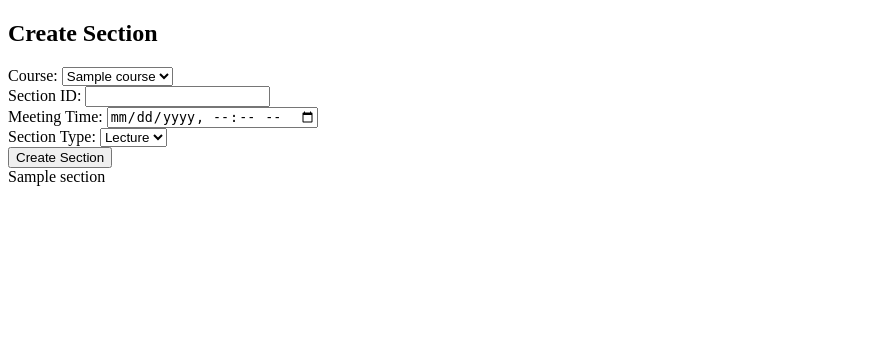
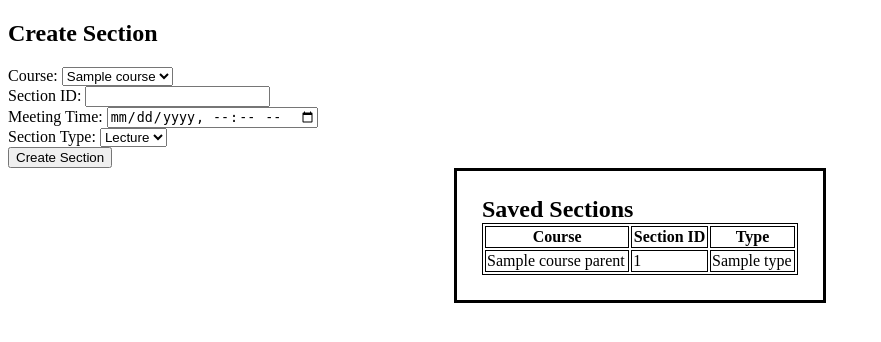
Before and after one commit to ademar-gamero/TA-Web-Application, a Django app: template templates/create_section.html in a window 1280 px wide. Shown: the top 342 px of the page, without its empty margins (0-881 px from the left). Run offline with Django 3.2, Linux system fonts and the light colour scheme; the template is opened without the code that fills it: most values are stand-ins (such as "Sample title", 1, 10 or a date in 2020).

Commit message:
add css to create_section html, acceptanceTests fixed, modify create_section() method to only throw error if matching ids are found

```diff
--- a/ta_app/acceptanceTest/acceptancetest_section.py
+++ b/ta_app/acceptanceTest/acceptancetest_section.py
@@ -33,7 +33,7 @@ class AcceptanceTestSection(TestCase):
             'course_parent': self.course.id,  # Use the course ID
             'section_id': 27747,
             'meeting_time': '2023-01-01T14:00:00Z',
-            'section_type': 'LAB'
+            'section_type': 'lab'
         })
         self.assertEqual(response.status_code, 200)
         self.assertTrue(response.context['check'], "Section was not created when it should have been.")
@@ -93,7 +93,7 @@ class AcceptanceTestSection(TestCase):
             'course_parent': 'ee',
             'section_id': 123,
             'meeting_time': '2023-01-01T15:00:00Z',
-            'section_type': 'LEC'
+            'section_type': 'Lecture'
         }, follow=True)
         clist = response.context['sections']
         size = len(clist)
--- a/templates/create_section.html
+++ b/templates/create_section.html
@@ -3,6 +3,27 @@
 <head>
     <meta charset="UTF-8">
     <meta name="viewport" content="width=device-width, initial-scale=1.0">
+    <style>
+        .center {
+            margin: auto;
+            width: 25%;
+            border: 3px solid black;
+            padding: 25px;
+        }
+        .center2 {
+            margin-left: auto;
+            margin-right: auto;
+            width: 100%;
+        }
+        .center3 {
+            margin: auto;
+            width: 100%;
+        }
+        table, th, td {
+            border:1px solid black;
+        }
+
+    </style>
     <title>Create Section</title>
 </head>
 <body>
@@ -38,19 +59,27 @@
             </div>
         </form>
         {% if check == False %}
-            <h1> Section was not Created </h1>
+            <h3> Section was not Created </h3>
         {% endif %}
         {% if check == True %}
-            <h1> Section was Created </h1>
+            <h3> Section was Created </h3>
         {% endif %}
-        <div class="container">
-          <table>
+        <div class="center">
+          <h2 class = "center3"> Saved Sections </h2>
+          <table class="center2">
+            <tr>
+              <th>Course</th>
+              <th>Section ID</th>
+              <th>Type</th>
+            </tr>
           {%for section in sections %}
-          <tr>
-            {{ section }}
-          </tr>
-          {% endfor %}
-        </table>
+            <tr>
+              <td>{{ section.course_parent.course_name }}</td>
+              <td>{{ section.section_id }}</td>
+              <td>{{ section.type }}</td>
+            </tr>
+            {% endfor %}
+          </table>
         </div>
     </div>
 </body>
```
Also changed, not shown: ta_app/Classes/SectionClass.py (+11 -9 lines).
